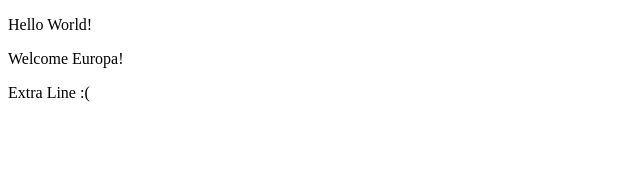
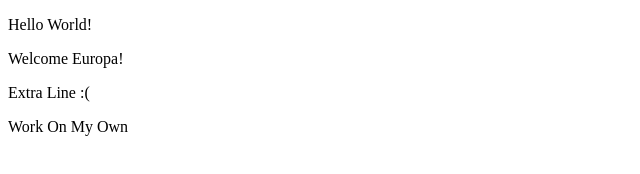
Before and after one commit to Chris-Cyr/codeup-web-exercises, a plain HTML site: page test.html in a window 1280 px wide. Shown: the whole page, without its empty margins (0-640 px from the left). Drawn offline with Linux system fonts and the light colour scheme.

Commit message:
added Work On My Own

```diff
--- a/test.html
+++ b/test.html
@@ -12,6 +12,7 @@
     <p>Hello World!</p>
     <p>Welcome Europa!</p>
     <p>Extra Line :(</p>
+    <p>Work On My Own</p>
 
 </body>
 </html>
```
